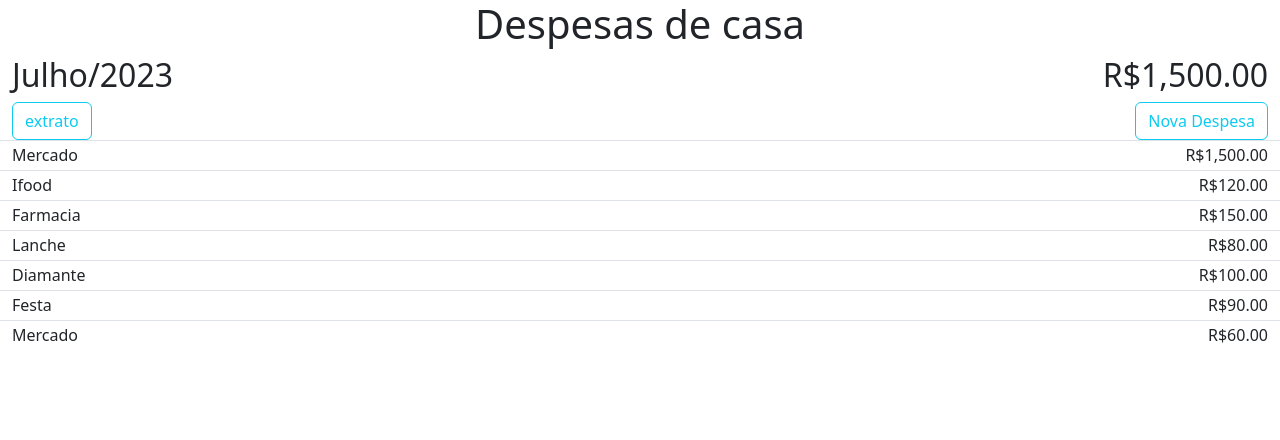
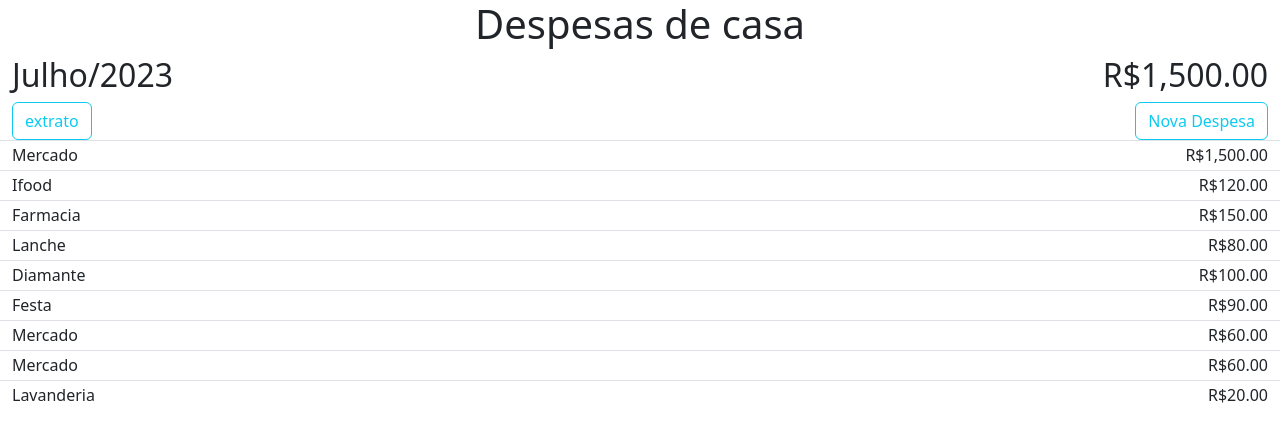
Before and after one commit to luisguipso/divisao-de-contas-front, an Angular app: page /periodo/1 in a window 1280 px wide. Shown: the top 440 px of the page. Built offline with nearby package versions, Linux system fonts and the light colour scheme.

Commit message:
add atribute periodo on despesa and add filter by periodo

```diff
--- a/src/app/despesa/despesa-mock.ts
+++ b/src/app/despesa/despesa-mock.ts
@@ -1,11 +1,163 @@
 import { Despesa } from './domain/despesa';
 
 export const DESPESAS: Despesa[] = [
-  { id: 1, descricao: 'Mercado', data: new Date('2023-07-15'), valor: 1500.0 },
-  { id: 2, descricao: 'Ifood', data: new Date('2023-07-12'), valor: 120.0 },
-  { id: 3, descricao: 'Farmacia', data: new Date('2023-07-11'), valor: 150.0 },
-  { id: 4, descricao: 'Lanche', data: new Date('2023-07-8'), valor: 80.0 },
-  { id: 5, descricao: 'Diamante', data: new Date('2023-07-5'), valor: 100.0 },
-  { id: 6, descricao: 'Festa', data: new Date('2023-07-5'), valor: 90.0 },
-  { id: 7, descricao: 'Mercado', data: new Date('2023-07-3'), valor: 60.0 },
+  {
+    id: 1,
+    descricao: 'Mercado',
+    data: new Date('2023-07-15'),
+    valor: 1500.0,
+    periodo: 1,
+  },
+  {
+    id: 2,
+    descricao: 'Ifood',
+    data: new Date('2023-07-12'),
+    valor: 120.0,
+    periodo: 1,
+  },
+  {
+    id: 3,
+    descricao: 'Farmacia',
+    data: new Date('2023-07-11'),
+    valor: 150.0,
+    periodo: 1,
+  },
+  {
+    id: 4,
+    descricao: 'Lanche',
+    data: new Date('2023-07-8'),
+    valor: 80.0,
+    periodo: 1,
+  },
+  {
+    id: 5,
+    descricao: 'Diamante',
+    data: new Date('2023-07-5'),
+    valor: 100.0,
+    periodo: 1,
+  },
+  {
+    id: 6,
+    descricao: 'Festa',
+    data: new Date('2023-07-5'),
+    valor: 90.0,
+    periodo: 1,
+  },
+  {
+    id: 7,
+    descricao: 'Mercado',
+    data: new Date('2023-07-3'),
+    valor: 60.0,
+    periodo: 1,
+  },
+  {
+    id: 11,
+    descricao: 'Mercado',
+    data: new Date('2023-07-7'),
+    valor: 60.0,
+    periodo: 1,
+  },
+
+  {
+    id: 12,
+    descricao: 'Supermercado',
+    data: new Date('2023-07-8'),
+    valor: 100.0,
+    periodo: 2,
+  },
+
+  {
+    id: 13,
+    descricao: 'Farmácia',
+    data: new Date('2023-07-9'),
+    valor: 50.0,
+    periodo: 3,
+  },
+
+  {
+    id: 14,
+    descricao: 'Lavanderia',
+    data: new Date('2023-07-10'),
+    valor: 20.0,
+    periodo: 4,
+  },
+
+  {
+    id: 15,
+    descricao: 'Mercado',
+    data: new Date('2023-07-11'),
+    valor: 60.0,
+    periodo: 5,
+  },
+
+  {
+    id: 16,
+    descricao: 'Supermercado',
+    data: new Date('2023-07-12'),
+    valor: 100.0,
+    periodo: 6,
+  },
+
+  {
+    id: 17,
+    descricao: 'Farmácia',
+    data: new Date('2023-07-13'),
+    valor: 50.0,
+    periodo: 7,
+  },
+  {
+    id: 18,
+    descricao: 'Lavanderia',
+    data: new Date('2023-07-14'),
+    valor: 20.0,
+    periodo: 1,
+  },
+
+  {
+    id: 19,
+    descricao: 'Mercado',
+    data: new Date('2023-07-15'),
+    valor: 60.0,
+    periodo: 2,
+  },
+
+  {
+    id: 20,
+    descricao: 'Supermercado',
+    data: new Date('2023-07-16'),
+    valor: 100.0,
+    periodo: 3,
+  },
+
+  {
+    id: 21,
+    descricao: 'Farmácia',
+    data: new Date('2023-07-17'),
+    valor: 50.0,
+    periodo: 4,
+  },
+
+  {
+    id: 22,
+    descricao: 'Lavanderia',
+    data: new Date('2023-07-18'),
+    valor: 20.0,
+    periodo: 5,
+  },
+
+  {
+    id: 23,
+    descricao: 'Mercado',
+    data: new Date('2023-07-19'),
+    valor: 60.0,
+    periodo: 6,
+  },
+
+  {
+    id: 24,
+    descricao: 'Supermercado',
+    data: new Date('2023-07-20'),
+    valor: 100.0,
+    periodo: 7,
+  },
 ];
--- a/src/app/despesa/domain/despesa.ts
+++ b/src/app/despesa/domain/despesa.ts
@@ -3,4 +3,5 @@ export interface Despesa {
   descricao: String;
   data: Date;
   valor: number;
+  periodo: number;
 }
--- a/src/app/despesa/service/despesa.service.ts
+++ b/src/app/despesa/service/despesa.service.ts
@@ -10,6 +10,6 @@ export class DespesaService {
   constructor() {}
 
   getDespesas(id: Number): Observable<Despesa[]> {
-    return of(DESPESAS);
+    return of(DESPESAS.filter((despesa) => despesa.periodo === id));
   }
 }
```
